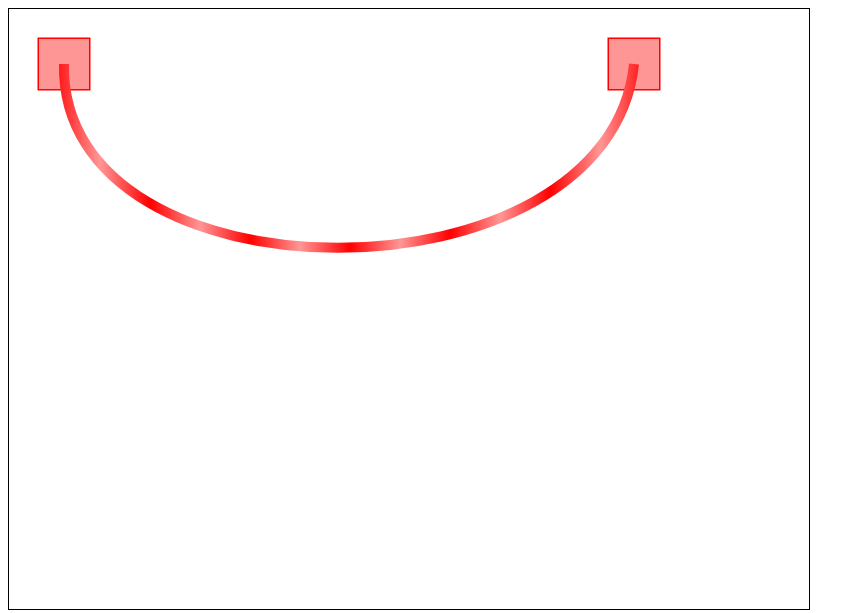
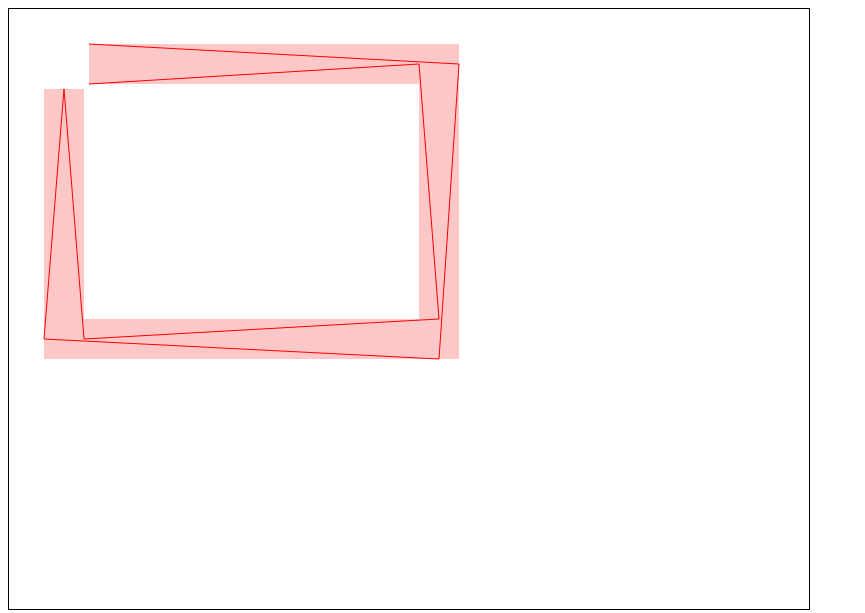
Before and after one commit to deimoslp/bodix, a plain HTML site: page client/index.html in a window 1280 px wide. Shown: the whole page, without its empty margins (0-865 px from the left). Drawn offline with nearby package versions, Linux system fonts and the light colour scheme.

Commit message:
ADDED: corridor

```diff
--- a/client/index.html
+++ b/client/index.html
@@ -1,6 +1,11 @@
+<!DOCTYPE html>
 <html>
 <head>
-<script type="text/javascript" src="jquery-1.8.2.min.js"></script>
+
+<meta http-equiv="X-UA-Compatible" content="IE=9"/>
+
+<script type="text/javascript" src="js/jquery-1.8.2.min.js"></script>
+<script type="text/javascript" src="js/corridor.js"></script>
 </head>
 <body>
 <canvas style="border:1px black solid" id="exemple" width="800" height="600">
@@ -52,55 +57,31 @@
 	return pattern;
   }
 
+  var c = new corridor([
+		[r1Left + rSize, rTop + rSize/2],
+		[r1Left + 400, rTop + rSize/2],
+		[r1Left + 400, rTop + 300],
+		[r1Left + rSize/2, rTop + 300],
+		[r1Left + rSize/2, rTop + rSize]
+	]);
 
   function drawFlow(){
 	context.save();
-	//context.translate(context.canvas.width/2, context.canvas.height/2);
+
 	// white background
 	context.fillStyle = "rgb(255,255,255)";
 	context.fillRect(0, 0, 800, 600);
 
-	context.strokeStyle = "rgb(255, 0, 0)";
-	context.lineWidth = 3;
+
 	context.fillStyle = "rgb(255,150,150)";
-	context.strokeRect(r1Left, rTop, rSize, rSize);
-	context.fillRect(r1Left, rTop, rSize, rSize);
 
-	context.strokeRect(r2Left, rTop, rSize, rSize);
-	context.fillRect(r2Left, rTop, rSize, rSize);
-
-	context.beginPath();
-	context.lineWidth = 5;
+	// rectangle 1
+	//context.strokeRect(r1Left, rTop, rSize, rSize);
+	//context.fillRect(r1Left, rTop, rSize, rSize);
 
 
-	context.beginPath();
-	context.moveTo(r1Left + rSize/2, rTop + rSize/2);
-	//context.lineTo(r2Left + rSize/2, rTop+ rSize/2);
-	context.strokeStyle = context.createPattern(createCustomPattern(), "repeat");;
-	context.lineWidth = 10;
-	context.bezierCurveTo(50,
-						  300,
-						  600,
-						  300,
-						  r2Left + rSize/2, rTop+ rSize/2);
-	context.stroke();
-	/*context.scale(0.9, 0.9);
-	context.translate(-context.canvas.width/2, -context.canvas.height/2);
-	context.beginPath();
-	context.lineWidth = 5 + Math.random() * 10;
-	context.moveTo(lastX, lastY);
-	lastX = context.canvas.width * Math.random();
-	lastY = context.canvas.height * Math.random();
-	context.bezierCurveTo(context.canvas.width * Math.random(),
-						  context.canvas.height * Math.random(),
-						  context.canvas.width * Math.random(),
-						  context.canvas.height * Math.random(),
-						  lastX, lastY);
-	hue = hue + 10 * Math.random();
-	context.strokeStyle = "hsl(" + hue + ", 50%, 50%)";
-	context.shadowColor = "white";
-	context.shadowBlur = 10;
-	context.stroke();*/
+	c.draw(context);
+
 	context.restore();
   }
 
--- /dev/null
+++ b/client/js/corridor.js
@@ -0,0 +1,95 @@
+
+var width = 20;
+
+function corridor(points){
+
+	this.points = points;
+
+	this.pointsL = new Array();
+	this.pointsR = new Array();
+
+	console.log("this.points[0] = " + this.points[0]);
+	console.log("this.points[1] = " + this.points[1]);
+
+	var line = computeLineCoefficients(points[0], points[1]);
+	console.log("line = " + line);
+
+	var ortho = computeOrthogonalLine(line, points[0]);
+	console.log("ortho = " + ortho);
+
+	this.pointsL[0] = computePointOnLine(ortho, points[0], - width);
+	console.log("this.pointsL[0] = " + this.pointsL[0]);
+	this.pointsR[0] = computePointOnLine(ortho, points[0], + width);
+
+	for(var k=1; k<points.length-1; k++){
+		console.log("[" + k + "]");
+		var line = computeLineCoefficients(points[k], points[k+1]);
+		console.log("line = " + line);
+		var ortho = computeOrthogonalLine(line, points[k]);
+		this.pointsL[k] = computePointOnLine(ortho, points[k], - width);
+		this.pointsR[k] = computePointOnLine(ortho, points[k], + width);
+	}
+
+	this.pointsL[points.length-1] = points[points.length-1];
+	this.pointsR[points.length-1] = points[points.length-1];
+}
+
+corridor.prototype.draw = function(ctx){
+
+	context.strokeStyle = "rgb(255, 200, 200)";
+	context.lineWidth = width*2;
+	drawPoints(ctx, this.points);
+
+	context.strokeStyle = "rgb(255, 0, 0)";
+	context.lineWidth = 1;
+	drawPoints(ctx, this.pointsL);
+
+	context.strokeStyle = "rgb(255, 0, 0)";
+	context.lineWidth = 1;
+	drawPoints(ctx, this.pointsR);
+};
+
+function drawPoints(ctx, p){
+	ctx.beginPath();
+	ctx.moveTo(p[0][0], p[0][1]);
+	for(var k=1; k<p.length; k++){
+		ctx.lineTo(p[k][0], p[k][1]);
+	}
+	ctx.stroke();
+}
+
+function computeLineCoefficients(p0, p1){
+	var a, b, c;
+
+	var dx = p1[0] - p0[0];
+	var dy = p1[1] - p0[1];
+
+	if(dx == 0){
+		b = 0;
+		a = dy>0?1:-1;
+	}else{
+		b = dx<0?1:-1;
+		a = dx<0?dy/dx:-dy/dx;
+	}
+
+	c = - (p0[0]*a + p0[1]*b);
+
+	return [a,b,c];
+}
+
+function computeOrthogonalLine(coefs, p){
+	a = - coefs[1];
+	b = coefs[0];
+	c = - (p[0]*a + p[1]*b);
+
+	return [a,b,c];
+}
+
+function computePointOnLine(coefs, p, d){
+	var k = Math.sqrt(d*d/(coefs[0]*coefs[0]+coefs[1]*coefs[1]));
+	var sign = d<0?-1:1;
+
+	var newP = [p[0] - sign*k*coefs[1], p[1] + sign*k*coefs[0]];
+
+	return newP;
+}
```
